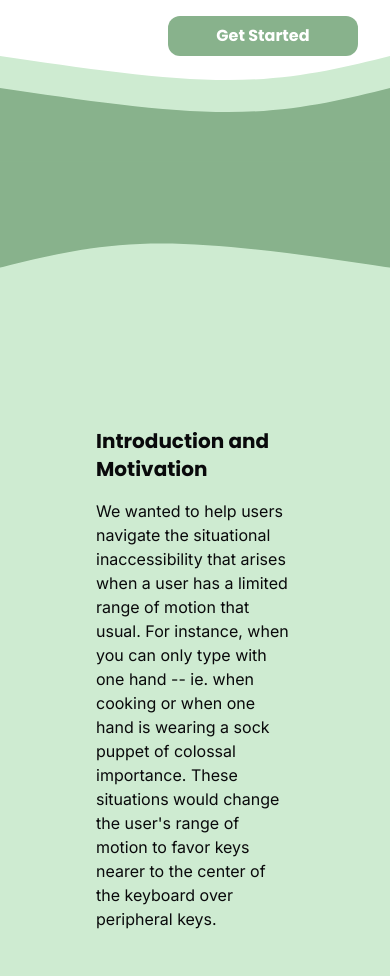
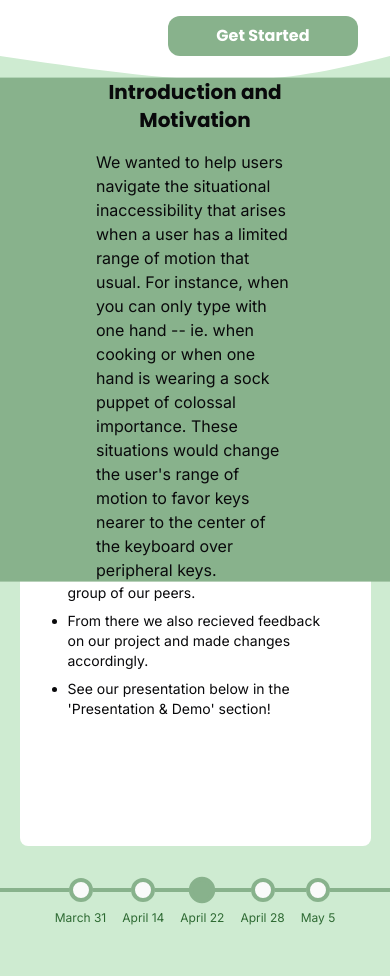
Before and after one commit to peicasey/bandit-typer, a Next.js app: page / in a window 390 px wide. Shown: the part 260-1236 px from the top of the page. Built offline with nearby package versions, Linux system fonts and the light colour scheme.

Commit message:
moved intro

```diff
--- a/src/app/page.tsx
+++ b/src/app/page.tsx
@@ -4,6 +4,7 @@ import Image from "next/image";
 import Link from "next/link";
 import { poppins } from "./fonts";
 import Chart from "@/components/chart";
+import Development from "@/components/development";
 
 const feedback = [
   "The UI looks really good!",
@@ -13,7 +14,7 @@ const feedback = [
 
 export default function Home() {
   return (
-    <main className="flex min-h-screen flex-col items-center gap-16 bg-lightGreen overflow-hidden">
+    <main className="flex min-h-screen flex-col items-center gap-16 bg-lightGreen overflow-hidden pb-36">
       <div className="flex flex-col w-full">
         <div className="flex items-center justify-between gap-8 md:gap-16 p-8 md:p-16 pb-0 mt-20 bg-white">
           <div>
@@ -34,19 +35,15 @@ export default function Home() {
             </Link>
           </div>
         </div>
+        <div>
           <div className="bg-white w-full ">
             <div className="absolute w-full translate-y-8">
               <svg width="100%" height="100%" id="svg" viewBox="0 0 1440 390" xmlns="http://www.w3.org/2000/svg" className="transition duration-300 ease-in-out delay-150"><path d="M 0,400 L 0,0 C 301.5,44.5 603,89 843,89 C 1083,89 1261.5,44.5 1440,0 L 1440,400 L 0,400 Z" stroke="none" stroke-width="0" fill="#88B28C" fill-opacity="1" className="transition-all duration-300 ease-in-out delay-150 path-0"></path></svg>
             </div>
             <svg width="100%" height="100%" id="svg" viewBox="0 0 1440 390" xmlns="http://www.w3.org/2000/svg" className="transition duration-300 ease-in-out delay-150"><path d="M 0,400 L 0,0 C 301.5,44.5 603,89 843,89 C 1083,89 1261.5,44.5 1440,0 L 1440,400 L 0,400 Z" stroke="none" stroke-width="0" fill="#CEEBD1" fill-opacity="1" className="transition-all duration-300 ease-in-out delay-150 path-0"></path></svg>
           </div>
-        <div className=" w-full rotate-180 ">
-          <svg width="100%" height="100%" id="svg" viewBox="0 0 1440 390" xmlns="http://www.w3.org/2000/svg" className="transition duration-300 ease-in-out delay-150"><path d="M 0,400 L 0,0 C 301.5,44.5 603,89 843,89 C 1083,89 1261.5,44.5 1440,0 L 1440,400 L 0,400 Z" stroke="none" stroke-width="0" fill="#88B28C" fill-opacity="1" className="transition-all duration-300 ease-in-out delay-150 path-0"></path></svg>
-        </div>
-      </div>
-
-      <div className="flex flex-col items-center gap-4 p-24">
-        <h2 className="text-xl sm:text-3xl font-bold" style={poppins.style}>Introduction and Motivation</h2>
+          <div className="z-[100] absolute w-full px-24 bg-calmGreen translate-y-[-10vh]">
+            <h2 className="w-full text-center text-xl sm:text-3xl font-bold mb-4" style={poppins.style}>Introduction and Motivation</h2>
             <p>
               We wanted to help users navigate the situational inaccessibility that arises when
               a user has a limited range of motion that usual. For instance, when you can only
@@ -56,7 +53,17 @@ export default function Home() {
               peripheral keys.
             </p>
           </div>
+          <div className=" w-full rotate-180 ">
+            <svg width="100%" height="100%" id="svg" viewBox="0 0 1440 390" xmlns="http://www.w3.org/2000/svg" className="transition duration-300 ease-in-out delay-150"><path d="M 0,400 L 0,0 C 301.5,44.5 603,89 843,89 C 1083,89 1261.5,44.5 1440,0 L 1440,400 L 0,400 Z" stroke="none" stroke-width="0" fill="#88B28C" fill-opacity="1" className="transition-all duration-300 ease-in-out delay-150 path-0"></path></svg>
+          </div>
+        </div>
 
+      </div>
+
+      <div className="flex flex-col items-center gap-4 p-24">
+        <h2 className="text-xl sm:text-3xl font-bold" style={poppins.style}>Development Process</h2>
+        <Development/>
+      </div>
 
       <div className="bg-[#7ea77d] w-full p-8 flex justify-center">
         <div className="flex flex-col gap-8">
@@ -69,7 +76,7 @@ export default function Home() {
         </div>
       </div>
 
-      <div className="flex flex-col items-center gap-4 p-8">
+      <div className="flex flex-col items-center gap-4 p-8 pt-24">
         <h2 className="text-xl sm:text-3xl font-bold" style={poppins.style}>Presentation & Demo</h2>
         <div className="w-full flex justify-between gap-6">
           <div className="flex flex-col gap-4 p-2">
@@ -94,9 +101,9 @@ export default function Home() {
         </div>
       </div>
 
-      <div className="flex flex-col items-center gap-4 p-24">
+      <div className="flex flex-col items-center gap-4 p-24 pb-0">
         <h2 className="text-xl sm:text-3xl font-bold" style={poppins.style}>User Evaluation Results</h2>
-        <div className="w-full flex gap-6 justify-between">
+        <div className="w-full flex flex-col lg:flex-row gap-6 justify-between">
           <div className="bg-white rounded-xl p-6 flex-grow ">
             <Chart/>
           </div>
--- /dev/null
+++ b/src/components/development.tsx
@@ -0,0 +1,177 @@
+"use client";
+
+import { useState, useRef, useEffect } from 'react';
+
+const STAGES =
+[
+  {
+    title: 'What to solve and why?',
+    date: 'March 31',
+    description: [
+      "We decided our target domain and context, as well as problem statement.",
+      "Our first idea was a migraine filter extension but we switched it since we felt that the keyboard would feel more tactile and interactive.",
+      "Afterwards we expanded on our target product with research on current design/state-of-the-art research.",
+    ]
+  },
+  {
+    title: 'Product prototype (1st iteration)',
+    date: 'April 14',
+    description: [
+      "We created our initial low-fi mockup and user scenario (storyboard) on Figma.",
+      "We also ran our needfinding study, documenting our study process, and compiling result & analysis",
+      "See the results of our needfinding study in the 'User Evaluation Results' section below.",
+    ]
+  },
+  {
+    title: 'Presentation',
+    date: 'April 22',
+    description: [
+      "We created a presentation and demo video for our project, presenting it to a group of our peers.",
+      "From there we also recieved feedback on our project and made changes accordingly.",
+      "See our presentation below in the 'Presentation & Demo' section!",
+    ]
+  },
+  {
+    title: 'Preliminary user evaluation for iteration (2nd iteration)',
+    date: 'April 28',
+    description: [
+      "We created a high-fidelity prototype using Next.js (React and TypeScript) and Tailwind CSS, deployed on Vercel.",
+      "Each person created a different portion of the prototype, which we combined them together, see more about who did what below!",
+      "Afterwards, we had a user evaluation on the prototype, and you can see our method and results below.",
+    ]
+  },
+  {
+    title: 'Project Website',
+    date: 'May 5',
+    description: [
+      "We compiled the final results of the project and created this website to showcase our work!",
+    ]
+  },
+
+]
+
+const delay = 2500;
+
+const container =
+`
+  min-w-[90vw] sm:min-w-[75vw] h-[375px] sm:h-[300px] md:h-[250px] lg:h-[210px]
+  px-8 pt-8 pb-12
+  bg-white dark:bg-neutral-800
+`
+const content = "w-full flex flex-col"
+
+const TL_pnt =
+`
+  w-6 h-6 rounded-[50%]
+  border-4 border-calmGreen
+  cursor-pointer
+  hover:bg-firGreen
+  duration-500
+`
+
+export default function Development() {
+  const [index, setIndex] = useState(0);
+  const timeoutRef = useRef(null);
+
+  function resetTimeout() {
+    if (timeoutRef.current) {
+      clearTimeout(timeoutRef.current);
+    }
+  }
+
+  useEffect(() => {
+    resetTimeout();
+    // @ts-ignore: Unreachable code error
+    timeoutRef.current = setTimeout(
+      () =>
+        setIndex((prevIndex) =>
+          prevIndex === STAGES.length - 1 ? 0 : prevIndex + 1
+        ),
+      delay
+    );
+
+    return () => {
+      resetTimeout();
+    };
+  }, [index]);
+
+  return (
+    <div className='w-full flex flex-col justify-center'>
+      <div className='w-full flex justify-center'>
+        <div className="w-[90vw] sm:w-[75vw] rounded-lg overflow-hidden">
+          <div
+            className="flex no-wrap gap-0 duration-500 ease-in-out"
+            style={{ transform: `translate3d(${-index * 100}%, 0, 0)` }}
+          >
+            {STAGES.map((exp, index) => (
+
+                <div key={index} className={container}
+                  style={{
+                    // '-webkit-mask-image': 'linear-gradient(to bottom, black 60%, transparent 100%)',
+                    // 'mask-image': 'linear-gradient(to bottom, black 60%, transparent 100%)',
+                  }}
+                >
+                  <div className={content}>
+                    <div className='flex gap-8 items-center justify-between dark:text-white'>
+                      <div>
+                        <h2 className="text-md font-bold text-firGreen ">{exp.title}</h2>
+                      </div>
+
+                      <div className='flex flex-col items-end'>
+                        <p className='text-xs sm:text-sm'>{exp.date}</p>
+                        <p className='text-xs sm:text-sm text-neutral-500 flex items-center gap-1'>
+                        </p>
+                      </div>
+
+                    </div>
+                    <div className='mt-2 pl-4'>
+                      <ul className='text-sm list-disc dark:text-neutral-400'>
+                      {exp.description.map((desc) => (
+                        <li className='mt-2'>{desc}</li>
+                      ))}
+                      </ul>
+                    </div>
+
+                  </div>
+                </div>
+
+            ))}
+          </div>
+        </div>
+
+      </div>
+      <div className='mt-8'>
+        <div className='flex items-stretch justify-between w-[100vw]'>
+          <div className='flex-grow h-6 flex items-center'>
+            <div className='bg-calmGreen h-1 w-full'></div>
+          </div>
+          <div className='flex items-center'>
+            {STAGES.map((exp, idx) => (
+              <div className='flex flex-col items-center justify-center'>
+                <div className='flex items-center w-full '>
+                  <div className=' bg-calmGreen h-1 flex-grow'></div>
+                  <div
+                    key={idx}
+                    className={TL_pnt + `${index === idx ? " bg-calmGreen scale-110" : "bg-neutral-50 dark:bg-neutral-800"}`}
+                    onClick={() => {
+                      setIndex(idx);
+                    }}
+                  ></div>
+                  <div className=' bg-calmGreen h-1 flex-grow'></div>
+                </div>
+                <p className='mt-2 px-2 sm:px-4 text-center text-xs md:text-sm text-firGreen'>
+                  {exp.date}
+                </p>
+              </div>
+            ))}
+          </div>
+          <div className='flex-grow h-6 flex items-center'>
+            <div className='bg-calmGreen h-1 w-full'></div>
+          </div>
+        </div>
+
+      </div>
+    </div>
+
+  );
+}
```
Lines whose indentation alone changed are shown as unchanged.
